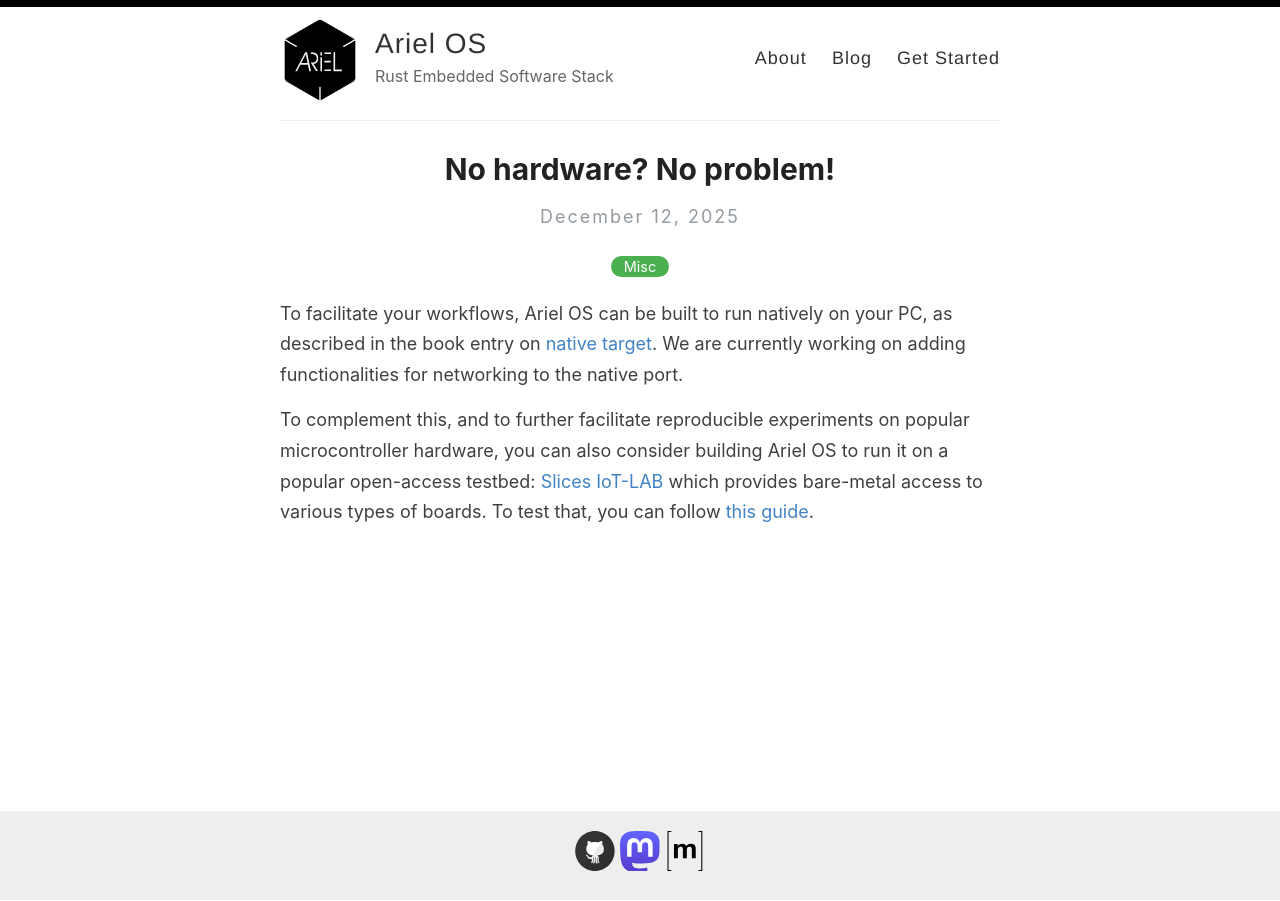
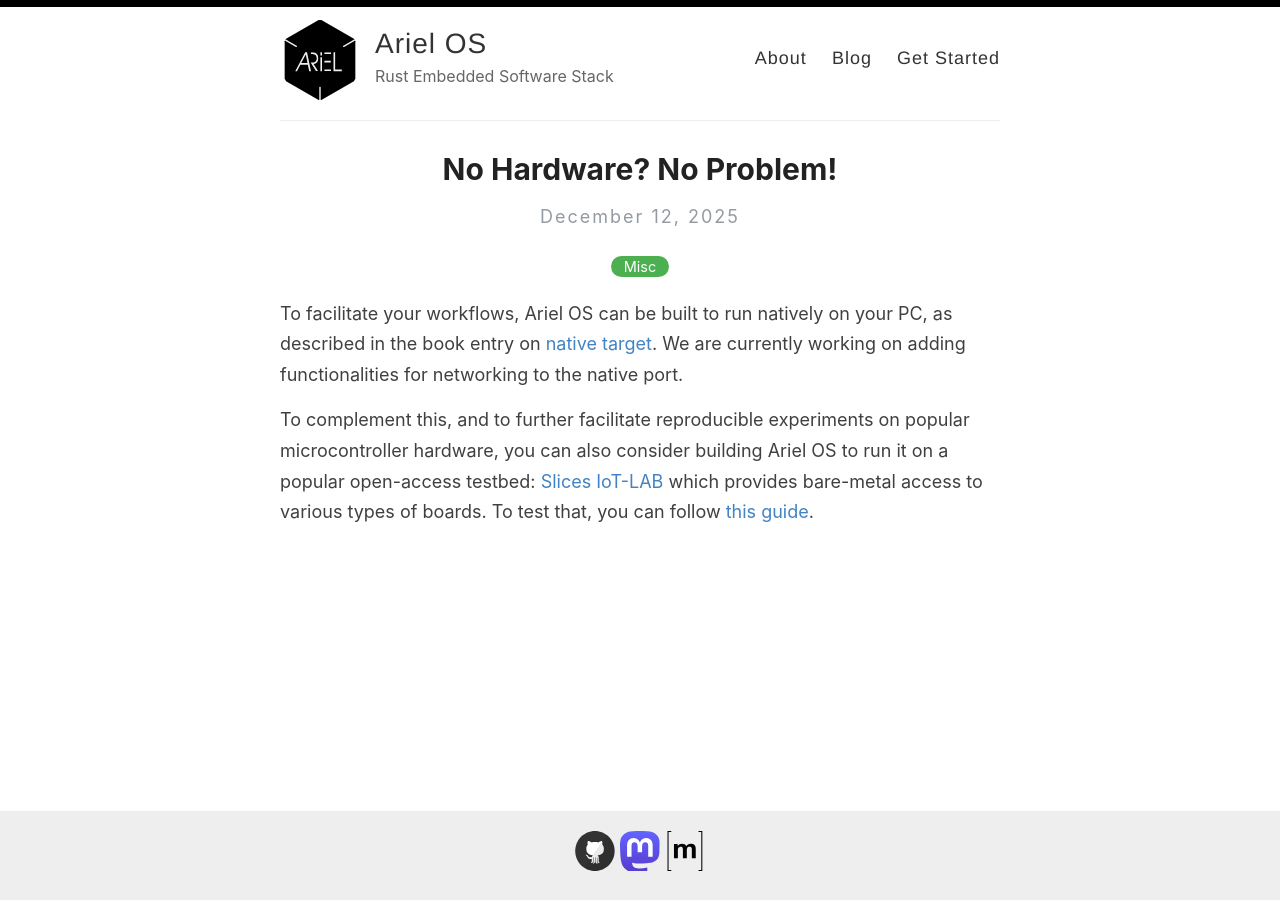
Before and after one commit to ariel-os/web, a Jekyll site: the page built from _posts/2025-12-12-run-ariel-native-and-testbed.md, in a window 1280 px wide. Built offline with Jekyll 4.4.1, drawn with Linux system fonts in a browser that asks for light colours.

```diff
--- a/_posts/2025-12-12-run-ariel-native-and-testbed.md
+++ b/_posts/2025-12-12-run-ariel-native-and-testbed.md
@@ -1,6 +1,6 @@
 ---
 layout: post
-title: No hardware? No problem!
+title: No Hardware? No Problem!
 categories: [Misc]
 ---
 
```
